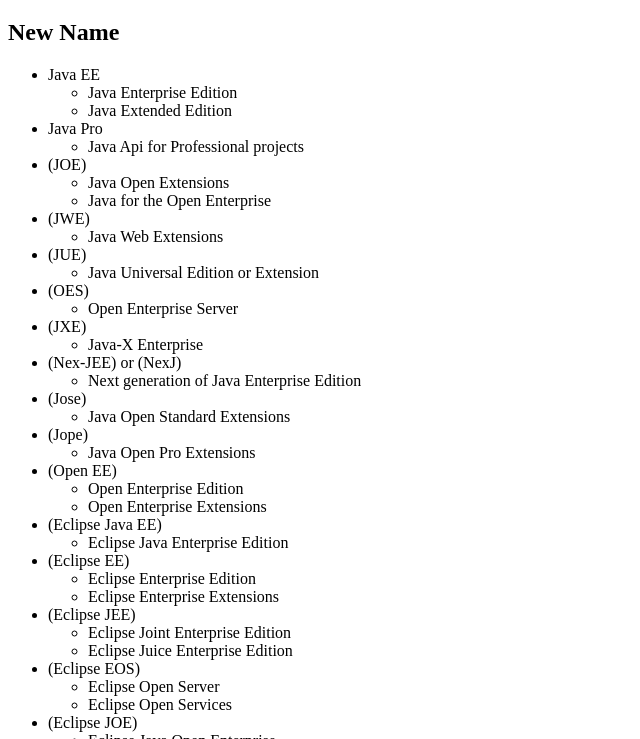
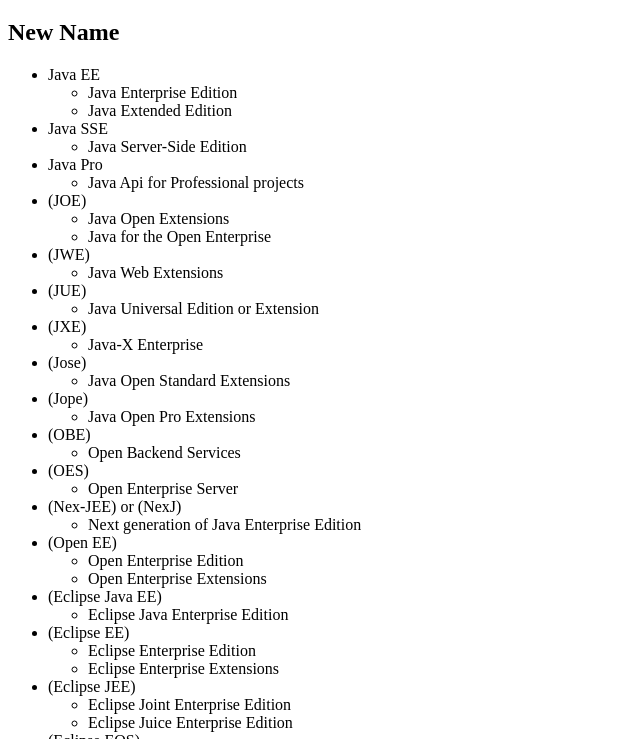
Before and after one commit to mjremijan/java-ee-technologies, a plain HTML site: page discussions.html in a window 1280 px wide. Shown: the part 61-800 px from the top of the page, without its empty margins (0-640 px from the left). Drawn offline with Linux system fonts and the light colour scheme.

Commit message:
Deploying Java EE Technologies 1.0.0.0-SNAPSHOT

```diff
--- a/discussions.html
+++ b/discussions.html
@@ -9,6 +9,11 @@
                 <ul>
                     <li>Java Enterprise Edition</li>
                     <li>Java Extended Edition</li>
+                </ul>
+            </li>
+            <li>Java SSE
+                <ul>
+                    <li>Java Server-Side Edition</li>
                 </ul>
             </li>
             <li>Java Pro
@@ -34,19 +39,9 @@
                 </ul>
 
             </li>
-            <li>(OES)
-                <ul>
-                    <li>Open Enterprise Server</li>
-                </ul>
-            </li>
             <li>(JXE)
                 <ul>
                     <li>Java-X Enterprise</li>
-                </ul>
-            </li>
-            <li>(Nex-JEE) or (NexJ)
-                <ul>
-                    <li>Next generation of Java Enterprise Edition</li>
                 </ul>
             </li>
             <li>(Jose)
@@ -57,6 +52,21 @@
             <li>(Jope)
                 <ul>
                     <li>Java Open Pro Extensions</li>
+                </ul>
+            </li>
+            <li>(OBE)
+                <ul>
+                    <li>Open Backend Services</li>
+                </ul>
+            </li>
+            <li>(OES)
+                <ul>
+                    <li>Open Enterprise Server</li>
+                </ul>
+            </li>
+            <li>(Nex-JEE) or (NexJ)
+                <ul>
+                    <li>Next generation of Java Enterprise Edition</li>
                 </ul>
             </li>
             <li>(Open EE)
```
